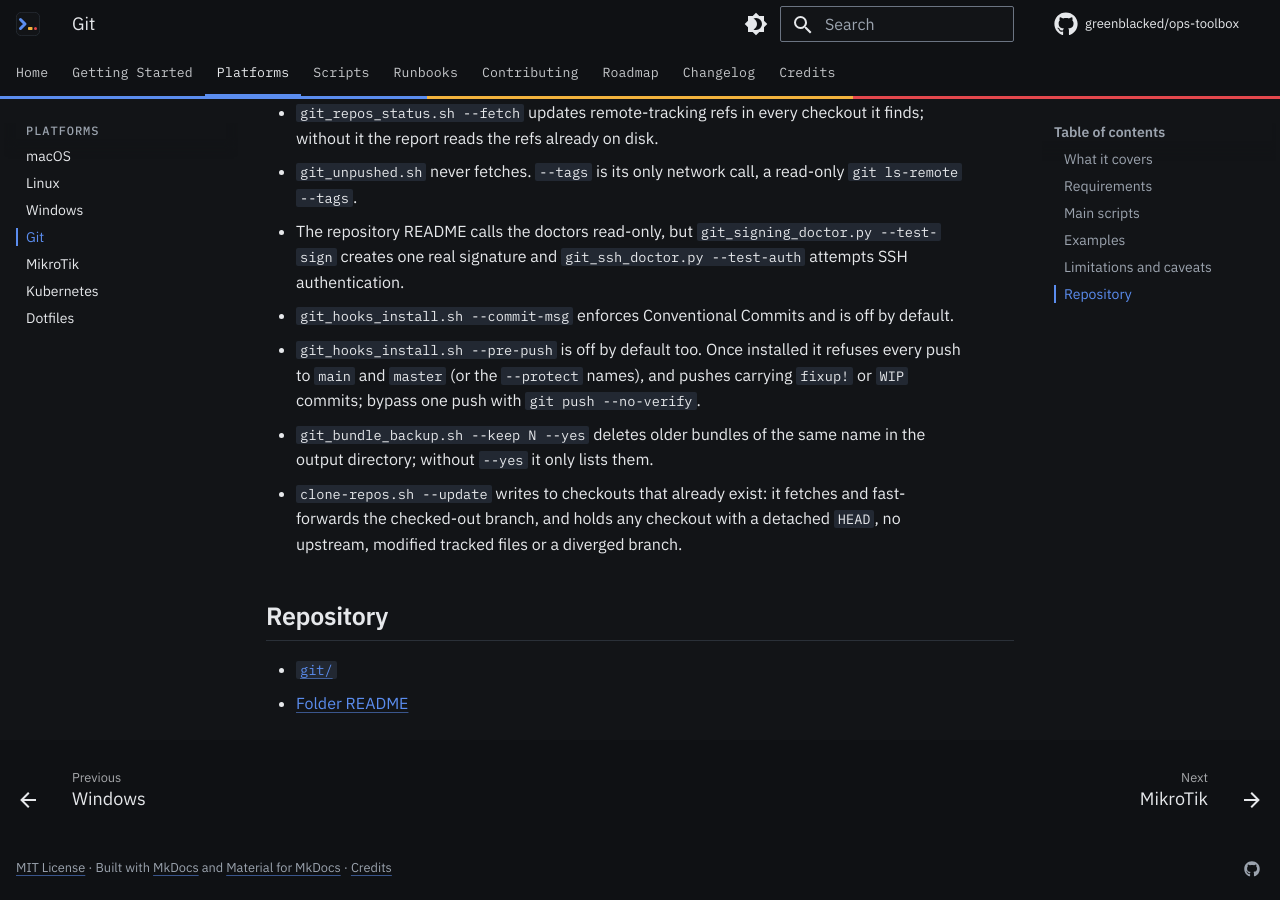
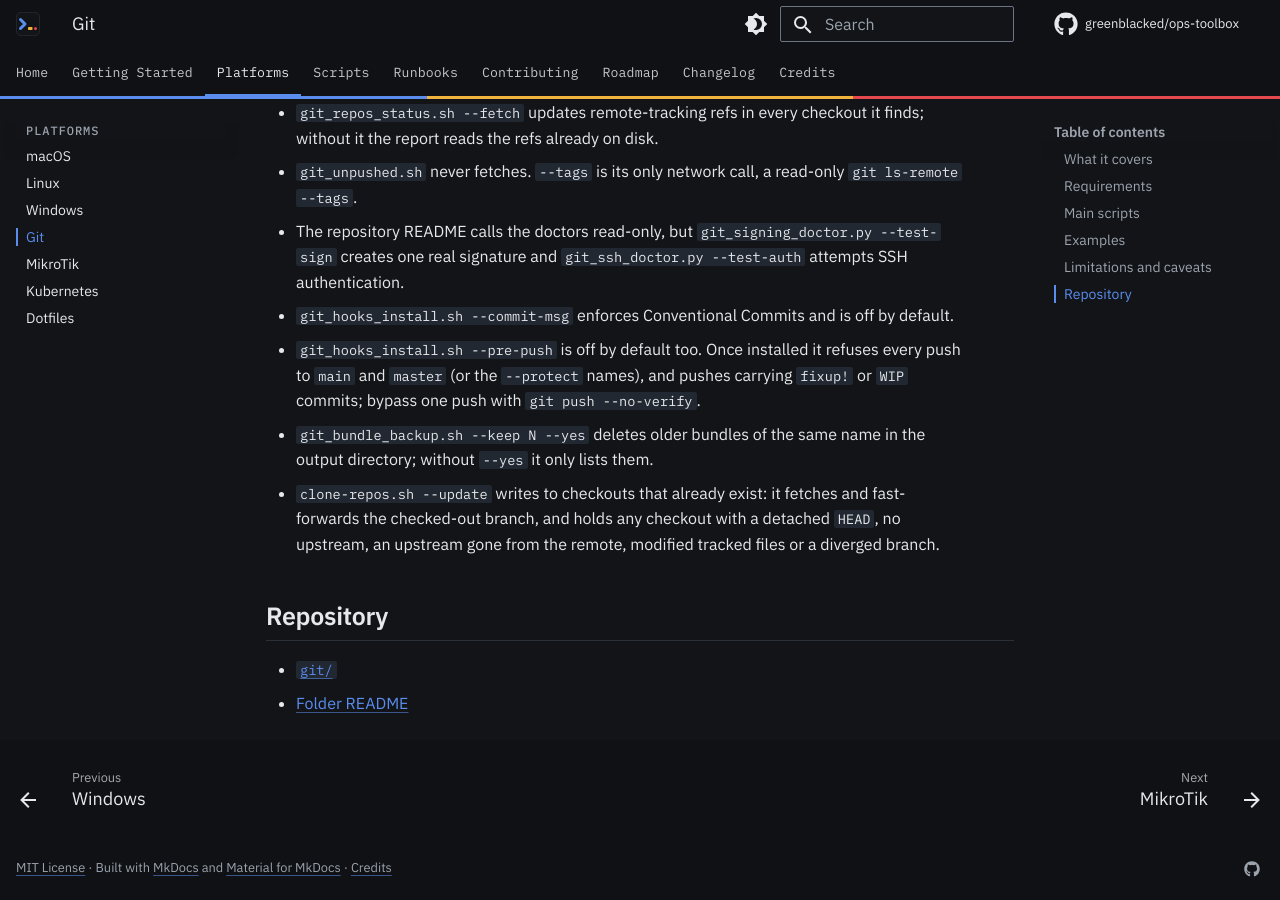
Before and after one commit to greenblacked/ops-toolbox, an MkDocs documentation site: the page built from docs/platforms/git.md, in a window 1280 px wide and 900 px high, scrolled down 2899 px. Built offline with MkDocs 1.6.1 and Material for MkDocs 9.7.7, drawn with Linux system fonts in a browser that asks for light colours; comment, search, counter and statistics services are not loaded.

Commit message:
docs(git): list the held upstream-gone outcome and fix its wording
The held line also appears when the remote-tracking ref was already
gone before the run, so stop attributing it to the pruning fetch. Add
the outcome to the clone-repos.sh help and the platform page.

```diff
--- a/docs/platforms/git.md
+++ b/docs/platforms/git.md
@@ -117,7 +117,8 @@ All paths are under `git/`.
   in the output directory; without `--yes` it only lists them.
 - `clone-repos.sh --update` writes to checkouts that already exist: it fetches
   and fast-forwards the checked-out branch, and holds any checkout with a
-  detached `HEAD`, no upstream, modified tracked files or a diverged branch.
+  detached `HEAD`, no upstream, an upstream gone from the remote, modified
+  tracked files or a diverged branch.
 
 ## Repository
 
```
Also changed, not shown: git/README.md (+1 -1 lines), 1 other file.
